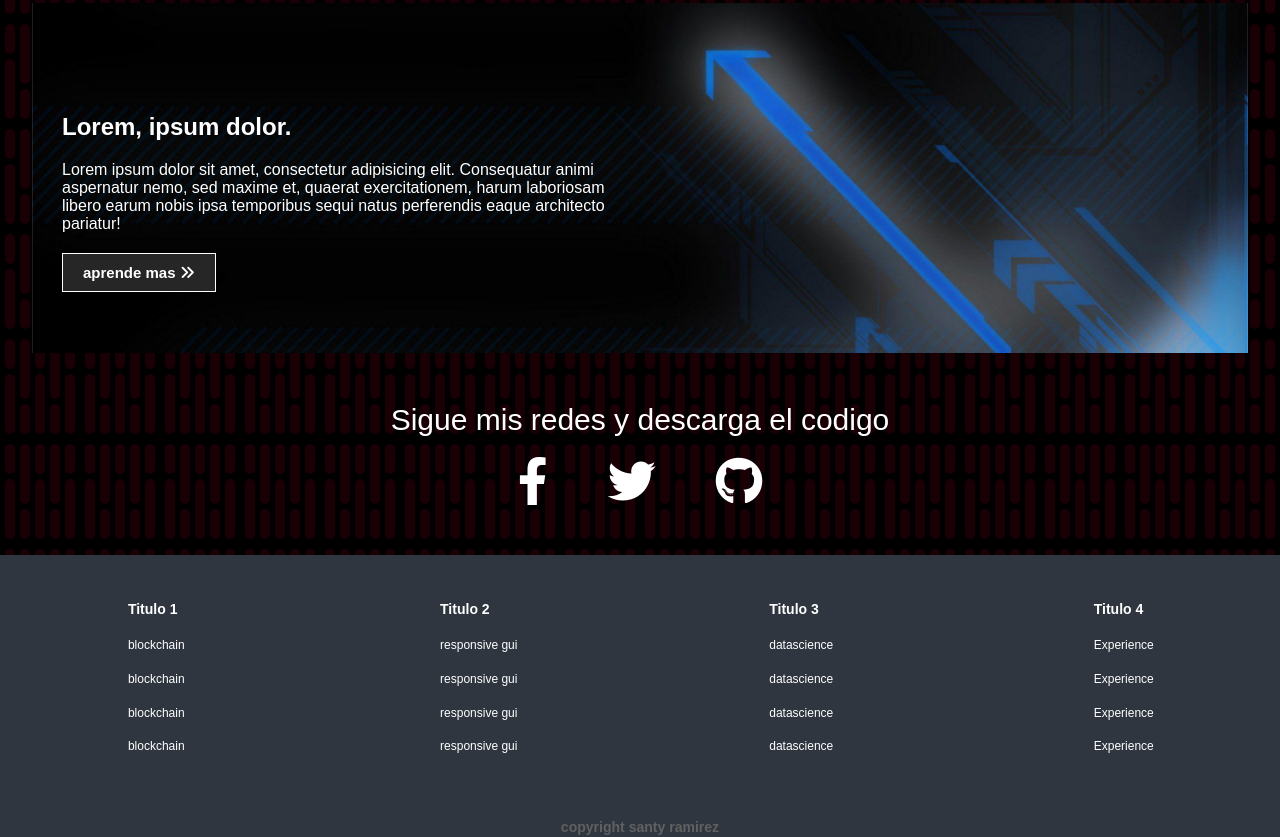
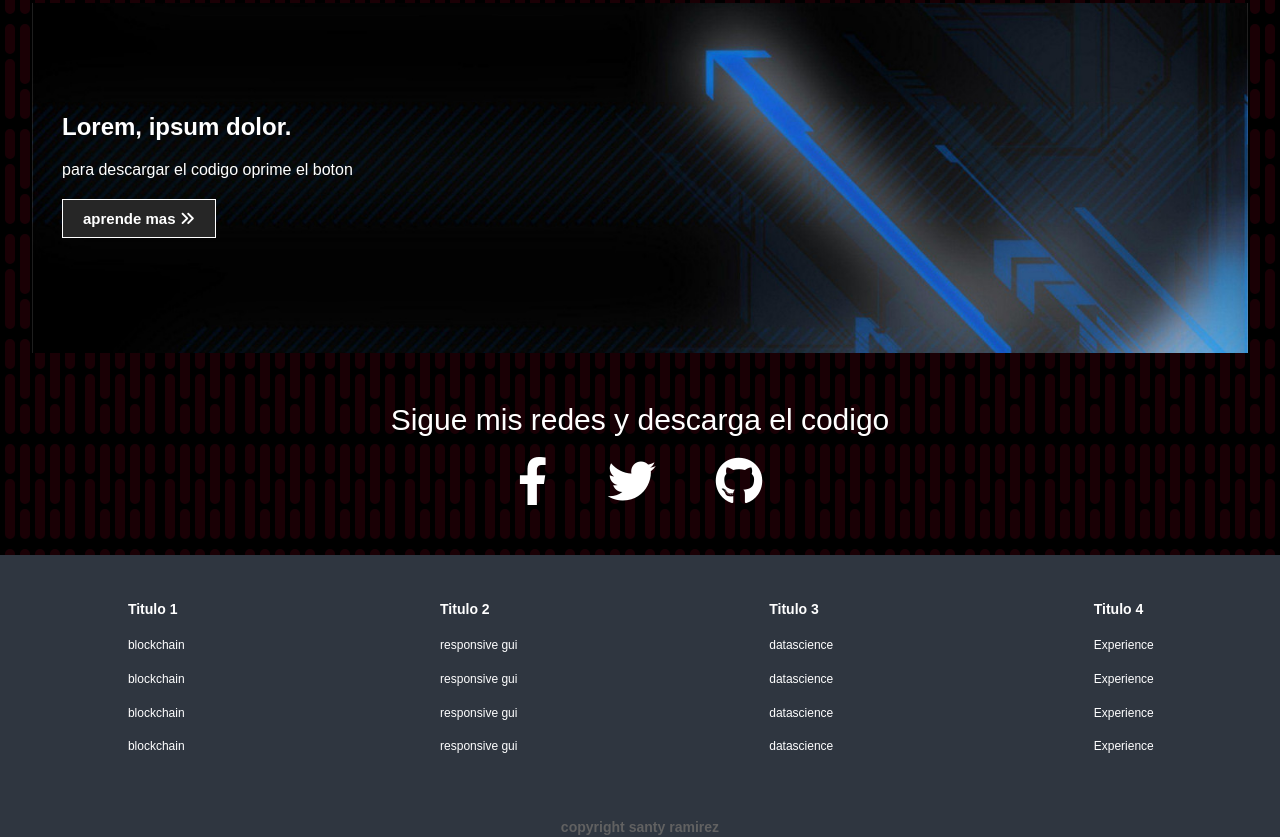
Before and after one commit to Santyram24/Pagweb, a plain HTML site: page index.html in a window 1280 px wide. Shown: the part 1661-2498 px from the top of the page. Drawn offline with Linux system fonts and the light colour scheme.

Commit message:
segundo commit

```diff
--- a/index.html
+++ b/index.html
@@ -168,12 +168,9 @@
         <div class="content">
           <h2>Lorem, ipsum dolor.</h2>
           <p>
-            Lorem ipsum dolor sit amet, consectetur adipisicing elit.
-            Consequatur animi aspernatur nemo, sed maxime et, quaerat
-            exercitationem, harum laboriosam libero earum nobis ipsa temporibus
-            sequi natus perferendis eaque architecto pariatur!
+            para descargar el codigo oprime el boton
           </p>
-          <a href="" class="btn"
+          <a href="https://github.com/Santyram24/Pagweb.git" class="btn"
             >aprende mas <i class="fas fa-angle-double-right"></i
           ></a>
         </div>
```
